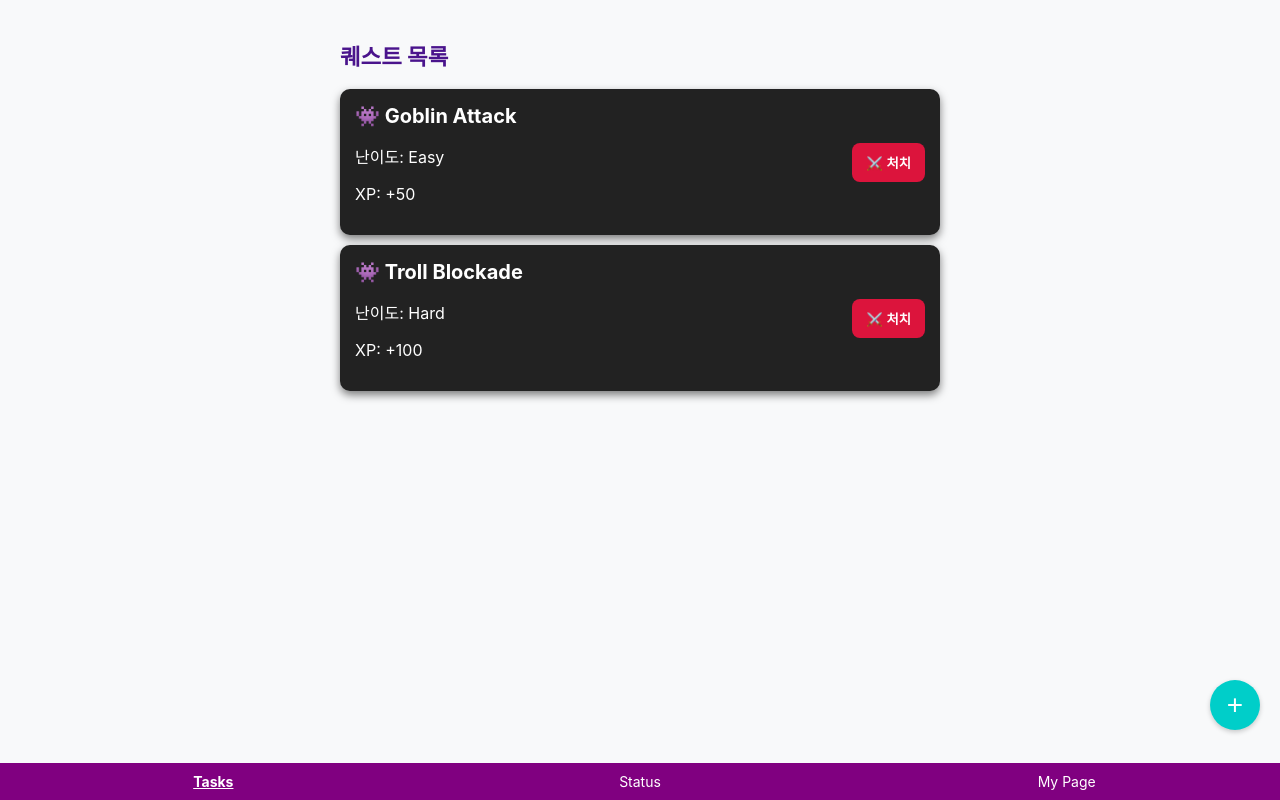
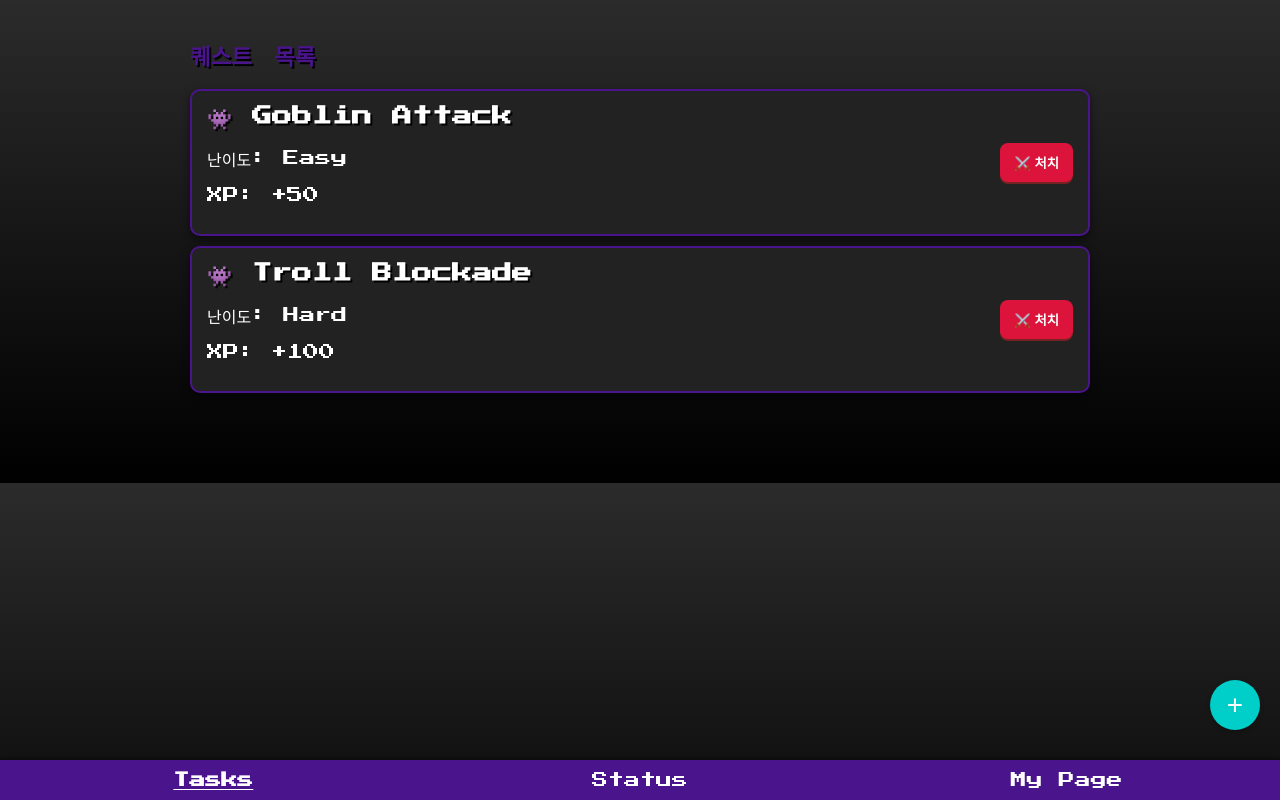
Before and after one commit to SangYoupLee/TODO-RPG-APP, a React (Create React App) app in the folder frontend/: page / in a window 1280 px wide. Built offline with nearby package versions, Linux system fonts and the light colour scheme.

Commit message:
Improve desktop layout and add retro styling

```diff
--- a/frontend/public/index.html
+++ b/frontend/public/index.html
@@ -15,6 +15,10 @@
       user's mobile device or desktop. See https://developers.google.com/web/fundamentals/web-app-manifest/
     -->
     <link rel="manifest" href="%PUBLIC_URL%/manifest.json" />
+    <link
+      href="https://fonts.googleapis.com/css2?family=Press+Start+2P&display=swap"
+      rel="stylesheet"
+    />
     <!--
       Notice the use of %PUBLIC_URL% in the tags above.
       It will be replaced with the URL of the `public` folder during the build.
--- a/frontend/src/components/MonsterCard.css
+++ b/frontend/src/components/MonsterCard.css
@@ -4,7 +4,8 @@
   padding: 15px;
   margin: 10px 0;
   border-radius: 10px;
-  box-shadow: 0 4px 8px rgba(0,0,0,0.5);
+  border: 2px solid #4a148c;
+  box-shadow: 0 4px 8px rgba(0, 0, 0, 0.5);
   display: flex;
   justify-content: space-between;
   align-items: center;
@@ -13,6 +14,7 @@
 .monster-info h3 {
   margin: 0;
   font-size: 20px;
+  text-shadow: 2px 2px #000;
 }
 
 .slay-button {
@@ -24,8 +26,10 @@
   font-weight: bold;
   cursor: pointer;
   transition: 0.2s;
+  box-shadow: 0 2px 0 #722;
 }
 
 .slay-button:hover {
   background: darkred;
+  transform: translateY(-2px);
 }
--- a/frontend/src/components/Navigation.css
+++ b/frontend/src/components/Navigation.css
@@ -5,10 +5,11 @@
   bottom: 0;
   left: 0;
   width: 100%;
-  background: purple;
+  background: #4a148c;
   color: white;
-  padding: 10px 0;
+  padding: 12px 0;
   z-index: 100;
+  box-shadow: 0 -2px 4px rgba(0, 0, 0, 0.4);
 }
 
 .nav a {
@@ -16,7 +17,7 @@
   text-decoration: none;
   flex: 1;
   text-align: center;
-  font-size: 14px;
+  font-size: 16px;
 }
 
 .nav a.active {
--- a/frontend/src/index.css
+++ b/frontend/src/index.css
@@ -1,11 +1,12 @@
 body {
   margin: 0;
-  font-family: -apple-system, BlinkMacSystemFont, 'Segoe UI', 'Roboto', 'Oxygen',
-    'Ubuntu', 'Cantarell', 'Fira Sans', 'Droid Sans', 'Helvetica Neue', 'Arial',
-    sans-serif;
+  font-family: 'Press Start 2P', -apple-system, BlinkMacSystemFont, 'Segoe UI',
+    'Roboto', 'Oxygen', 'Ubuntu', 'Cantarell', 'Fira Sans', 'Droid Sans',
+    'Helvetica Neue', 'Arial', sans-serif;
   -webkit-font-smoothing: antialiased;
   -moz-osx-font-smoothing: grayscale;
-  background-color: #f8f9fa;
+  background: linear-gradient(#2b2b2b, #000);
+  color: #f1f1f1;
 }
 
 .page {
@@ -16,9 +17,24 @@ body {
   margin-right: auto;
 }
 
+@media (min-width: 768px) {
+  .page {
+    max-width: 900px;
+  }
+
+  .nav {
+    padding: 15px 0;
+  }
+
+  .nav a {
+    font-size: 18px;
+  }
+}
+
 h2 {
   color: #4a148c;
   font-size: 1.4rem;
+  text-shadow: 2px 2px #000;
 }
 
 @media (max-width: 480px) {
```
